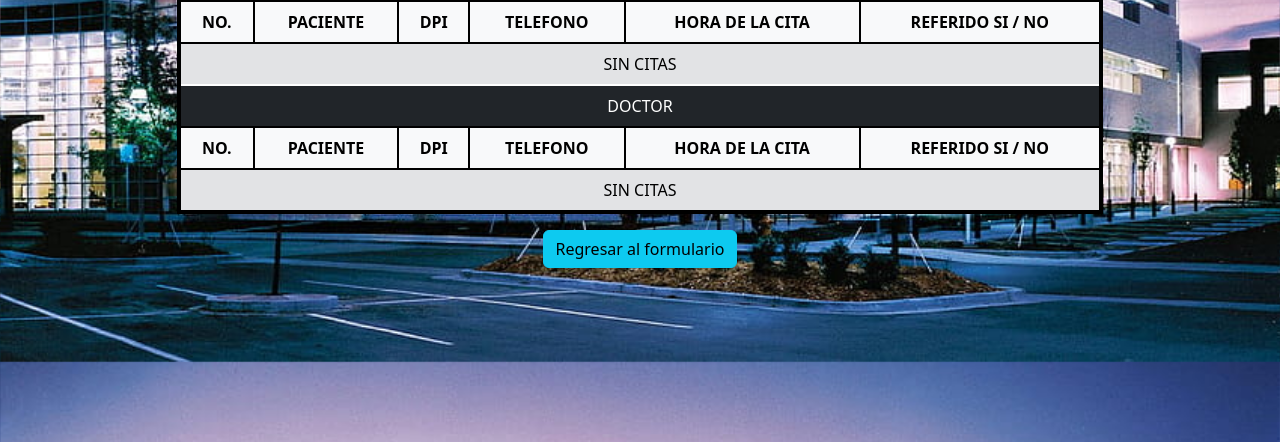
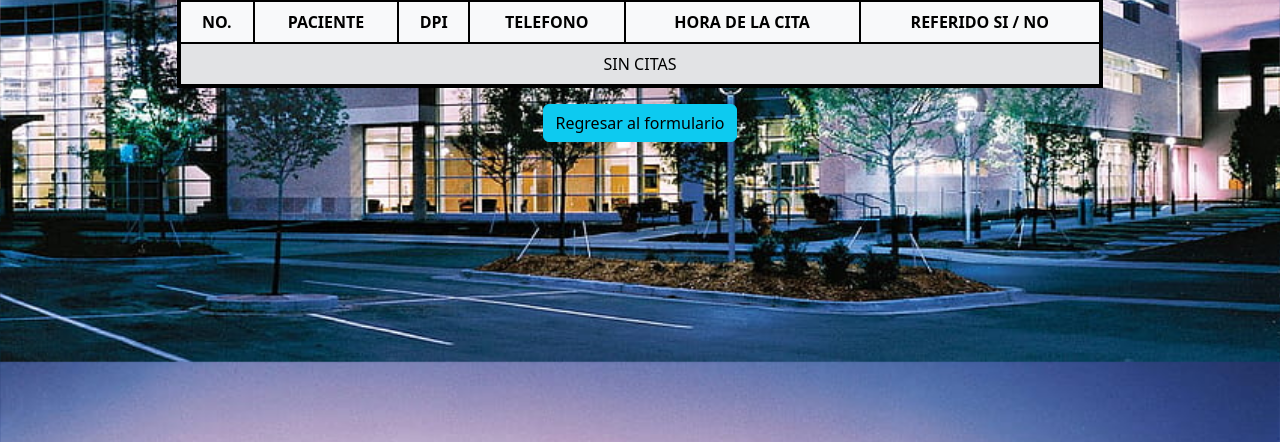
Before and after one commit to kenser11547/examen_final, a PHP site: page /final_caaljuc/vistas/citas/detalle.php in a window 1280 px wide. Shown: the part 358-800 px from the top of the page. Run offline with PHP 8.4, Linux system fonts and the light colour scheme; data that the repository does not hold is empty.

Commit message:
crear vistas de citas y medicos

```diff
--- a/controladores/pacientes/modificar.php
+++ b/controladores/pacientes/modificar.php
@@ -4,7 +4,7 @@
 require '../../modelos/Paciente.php';
 
 
-if($_POST['paciente_nombre'] != '' && $_POST['paciente_dpi']  != '' && $_POST['paciente_telefono']  != '' && $_POST['paciente_id'] != ''){
+if($_POST['paciente_id'] != '' && $_POST['paciente_nombre'] != '' && $_POST['paciente_dpi']  != '' && $_POST['paciente_telefono']  != ''){
 
     try {
         $paciente = new Paciente($_POST);
--- a/vistas/citas/detalle.php
+++ b/vistas/citas/detalle.php
@@ -44,6 +44,7 @@ require '../../modelos/Cita.php';
 
                         </tr>
                         </tr>
+
                         <tr class="text-center table-dark">
                             <td colspan="6"><?= $busqueda[1]['CLINICA_NOMBRE'] ?>(DOCTOR <?= $busqueda[1]['MEDICO_NOMBRE'] ?>)</td>
                         </tr>
@@ -80,6 +81,7 @@ require '../../modelos/Cita.php';
                                 <td colspan="6"><center>SIN CITAS</center></td>
                             </tr>
                         <?php endif ?>
+
                         <tr class="text-center table-dark">
                             <td colspan="6"><?= $busqueda[3]['CLINICA_NOMBRE'] ?>(DOCTOR <?= $busqueda[3]['MEDICO_NOMBRE'] ?>)</td>
                         </tr>
@@ -117,50 +119,6 @@ require '../../modelos/Cita.php';
                                 <td colspan="6"><center>SIN CITAS</center></td>
                             </tr>
                         <?php endif ?>
-                        <tr class="text-center table-dark">
-    <?php if ($busqueda[4]['CLINICA_ID'] == 4 && $busqueda[4]['MEDICO_ID'] == 4): ?>
-        <td colspan="6"><?= $busqueda[4]['CLINICA_NOMBRE'] ?>(DOCTOR <?= $busqueda[4]['MEDICO_NOMBRE'] ?>)</td>
-    <?php elseif ($busqueda[4]['CLINICA_ID'] == 4): ?>
-        <td colspan="6"><?= $busqueda[4]['CLINICA_NOMBRE'] ?></td>
-    <?php else: ?>
-        <td colspan="6">DOCTOR <?= $busqueda[4]['MEDICO_NOMBRE'] ?></td>
-    <?php endif; ?>
-</tr>
-                        <tr class="text-center table-light">
-                            <th>NO.</th>
-                            <th>PACIENTE</th>
-                            <th>DPI</th>
-                            <th>TELEFONO</th>
-                            <th>HORA DE LA CITA</th>
-                            <th>REFERIDO SI / NO</th>
-                        </tr>
-                        <?php if (!empty($busqueda) && count($busqueda) > 0) : ?>
-
-                            <?php $citasEncontradas = false; ?>
-                            <?php $key = 0; ?>
-                            <?php foreach($busqueda as $key => $fila) : ?>
-                                <?php if ($fila['CITA_MEDICO'] == 3 && $fila['MEDICO_CLINICA'] = 3) : ?>
-                                    <?php $citasEncontradas = true; ?>
-                                    <tr class="text-center table-secondary">
-                                        <td><?= $key + 1 ?></td>
-                                        <td><?= $fila['PACIENTE_NOMBRE'] ?></td>
-                                        <td><?= $fila['PACIENTE_DPI'] ?></td>
-                                        <td><?= $fila['PACIENTE_TELEFONO'] ?></td>
-                                        <td><?= $fila['CITA_HORA'] ?></td>
-                                        <td><?= $fila['CITA_REFERENCIA'] ?></td>
-                                    </tr>
-                                <?php endif ?>
-                            <?php endforeach ?>
-                            <?php if (!$citasEncontradas) : ?>
-                                <tr class="text-center table-secondary">
-                                    <td colspan="6"><center>SIN CITAS</center></td>
-                                </tr>
-                            <?php endif ?>
-                        <?php else : ?>
-                            <tr class="text-center table-secondary">
-                                <td colspan="6"><center>SIN CITAS</center></td>
-                            </tr>
-                        <?php endif ?>
                     </tbody>
                 </table>
             </div>
--- a/vistas/citas/index.php
+++ b/vistas/citas/index.php
@@ -49,7 +49,7 @@ require_once '../../modelos/Medico.php';
                 <div class="row mb-3">
                     <div class="col">
                         <label for="cita_fecha">Fecha de la cita</label>
-                        <input type="date" value="<?= date('Y-m-d') ?>" name="cita_fecha" id="cita_fecha" class="form-control">
+                        <input type="date" value="<?= date('m-d-Y') ?>" name="cita_fecha" id="cita_fecha" class="form-control">
                     </div>
                 </div>
                 <div class="row mb-3">
--- a/vistas/citas/modificar.php
+++ b/vistas/citas/modificar.php
@@ -20,7 +20,7 @@ require_once '../../modelos/Medico.php';
     <div class="container">
         <h1 class="text-center">Modificar cita</h1>
         <div class="row justify-content-center">
-            <form action="/final_caaljuc/controladores/citas/guardar.php" method="POST" class="col-lg-8 border bg-light p-3">
+            <form action="/final_caaljuc/controladores/citas/modificar.php" method="POST" class="col-lg-8 border bg-light p-3">
                 <input type="hidden" name="cita_id">
                 <div class="row mb-3">
                     <div class="col">
--- a/vistas/medicos/modificar.php
+++ b/vistas/medicos/modificar.php
@@ -25,7 +25,7 @@ require '../../modelos/Clinica.php';
     <div class="container">
         <h1 class="text-center">Modificar pacientes</h1>
         <div class="row justify-content-center">
-            <form action="/final_caaljuc/controladores/medicos/guardar.php" method="POST" class="col-lg-8 border bg-light p-3">
+            <form action="/final_caaljuc/controladores/medicos/modificar.php" method="POST" class="col-lg-8 border bg-light p-3">
                 <input type="hidden" name="medico_id">
                 <div class="row mb-3">
                     <div class="col">
--- a/vistas/pacientes/modificar.php
+++ b/vistas/pacientes/modificar.php
@@ -17,7 +17,7 @@ require '../../modelos/Paciente.php';
     <div class="container">
         <h1 class="text-center">Modificar pacientes</h1>
         <div class="row justify-content-center">
-            <form action="/final_caaljuc/controladores/pacientes/guardar.php" method="POST" class="col-lg-8 border bg-light p-3">
+            <form action="/final_caaljuc/controladores/pacientes/modificar.php" method="POST" class="col-lg-8 border bg-light p-3">
                 <input type="hidden" name="medico_id">
                 <div class="row mb-3">
                     <div class="col">
```
Also changed, not shown: assets/images/fondo1.jpg (added), assets/images/fondo2.jpg (added).
